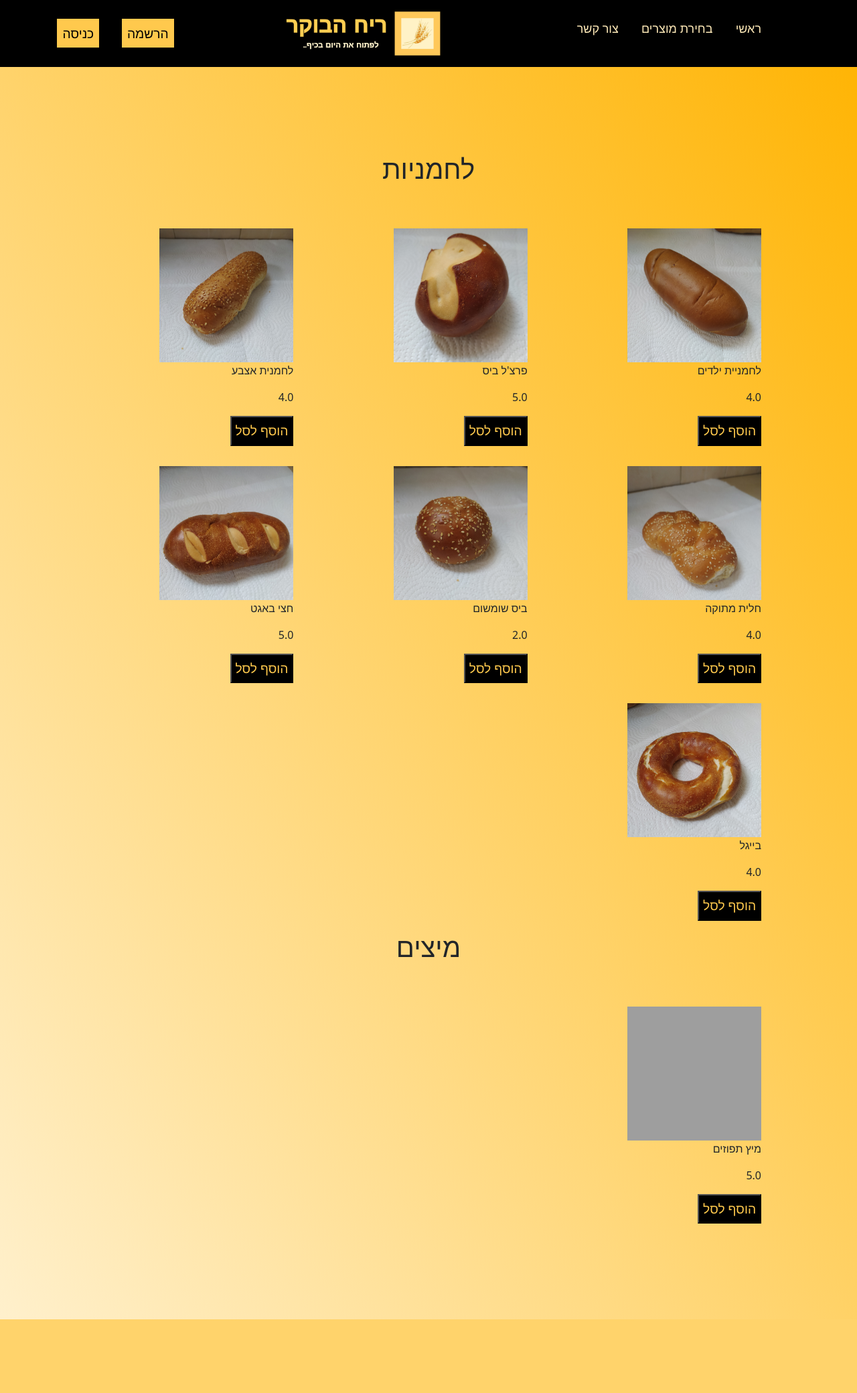
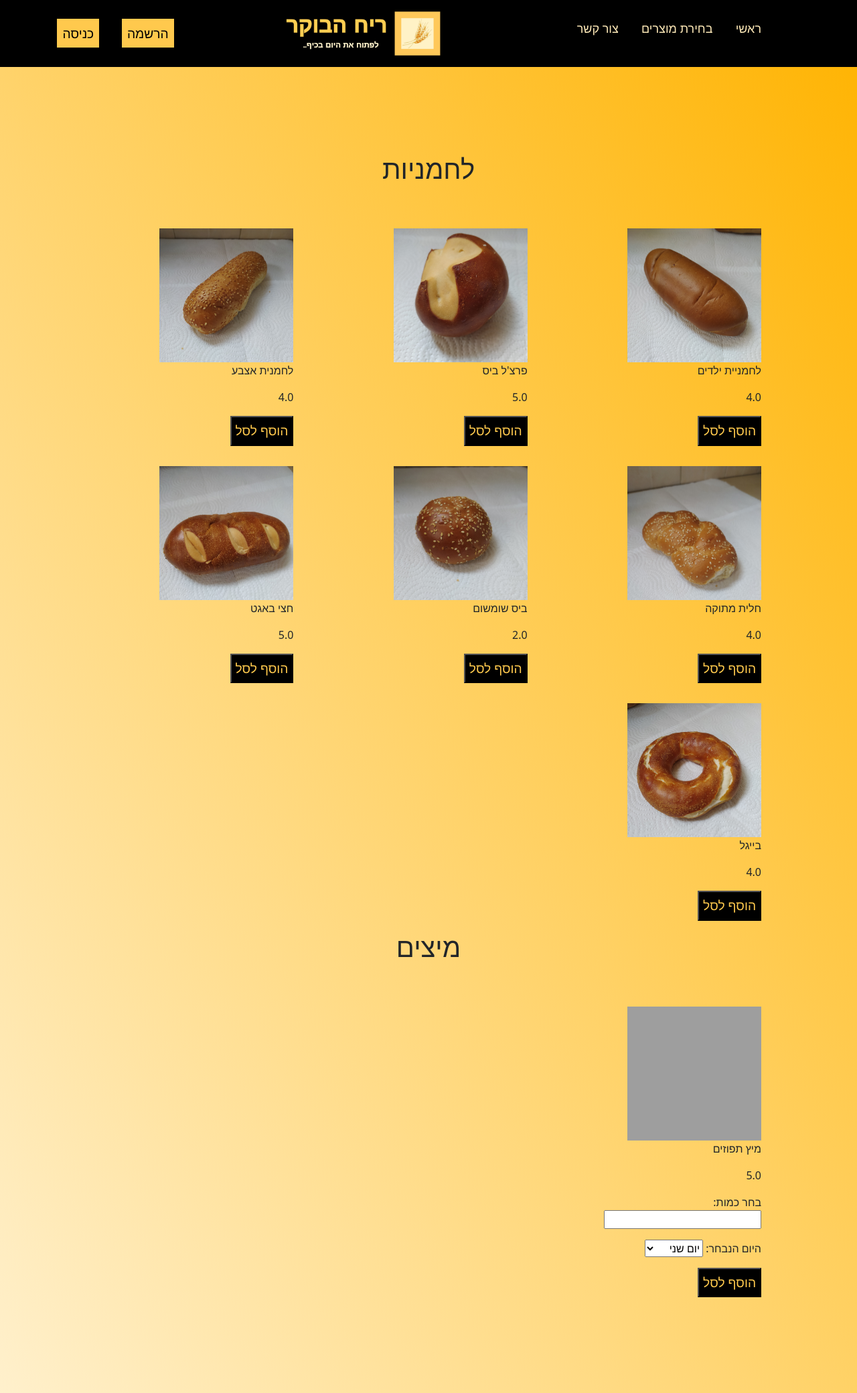
Before and after one commit to rachelistone/morningSmell, a Django app: page /products/ in a window 1280 px wide. Shown: the whole page at 67% size. Before the commit the page ends 1970 px from the top, so only its background shows below. Run offline with Django 3.2, Linux system fonts and the light colour scheme; data comes from the database, SQL or seed files in the repository; parts of the project's set-up code (start-up, migrations or seed data) failed here and were passed over; grey boxes are pictures that could not be loaded.

Commit message:
add to cart only displayed not returns httpresponse

```diff
--- a/invitations/forms.py
+++ b/invitations/forms.py
@@ -1,8 +1,9 @@
 from django import forms
-from .models import Contact, Address
+from .models import Contact, Address, ProdUser
 from django.contrib.auth.forms import UserCreationForm, AuthenticationForm
 from django.contrib.auth.models import User
 from django.core.validators import RegexValidator
+from datetime import datetime as date
 
 class UserRegistrationForm(UserCreationForm):
     username = forms.CharField(label='שם מלא:')
@@ -46,3 +47,17 @@ class AddressForm(forms.ModelForm):
     class Meta:
         model = Address
         fields = ['town','street', 'house_num', 'apt_num','level', 'enter']
+
+class ProdUserAddForm(forms.ModelForm):
+    amount = forms.IntegerField(label="בחר כמות:")
+    weekDay = ((6,'יום ראשון'),(0,'יום שני'),(1,'יום שלישי'),(2,'יום רביעי'),(3,'יום חמישי'),(4,'יום שישי'))
+
+    def get_tmrw():
+        weekday=date.now().weekday()
+        if weekday==4:
+            return weekday+2
+        return (weekday+1) % 7
+    day = forms.ChoiceField(label="היום הנבחר:", choices=weekDay, initial=get_tmrw())
+    class Meta:
+        model = ProdUser
+        fields = ['amount', 'day']
--- a/invitations/models.py
+++ b/invitations/models.py
@@ -57,7 +57,7 @@ class ProdUser(models.Model):
     product = models.ForeignKey(Product, on_delete=models.CASCADE)
     amount = models.IntegerField()
 
-    weekDay = ((6,'SUNDAY'),(0,'MONDAY'),(1,'TUESDAY'),(2,'WEDNESDAY'),(3,'THURSDAY'),(4,'FRIDAY'))
+    weekDay = ((6,'יום ראשון'),(0,'יום שני'),(1,'יום שלישי'),(2,'יום רביעי'),(3,'יום חמישי'),(4,'יום שישי'))
 
     def get_tmrw():
         weekday=date.now().weekday()
--- a/invitations/templates/invitations/products.html
+++ b/invitations/templates/invitations/products.html
@@ -25,7 +25,12 @@
 		<div class="under-pic">
 			<p>{{product.product_name}}</p>
 			<p>{{product.price}}</p>
-			<button class="mybtn">הוסף לסל</button>
+			<form action="{% url 'products' %}" method ="POST">
+				{% csrf_token %}
+				<fieldset display="block" class="add">{{form.as_p}}</fieldset>
+				<input name="product" type="hidden" value="{{product.id}}">
+				<button class="mybtn" type="submit" >הוסף לסל</button>
+			</form>
 		</div>
 		</div>
 	</div>
--- a/invitations/views.py
+++ b/invitations/views.py
@@ -2,7 +2,7 @@ from django.shortcuts import render, redirect, get_object_or_404
 from .models import Contact, Product, Address
 from django.contrib import messages
 from django.db import IntegrityError
-from .forms import UserRegistrationForm, ContactForm, UserLoginForm, AddressForm
+from .forms import UserRegistrationForm, ContactForm, UserLoginForm, AddressForm, ProdUserAddForm
 from django.contrib.auth import login, logout, authenticate
 from django.contrib.auth.models import User
 
@@ -14,9 +14,9 @@ def products(request):
     if request.method=='GET':
         products_lc = Product.objects.filter(category='לחמניות')
         products_mz = Product.objects.filter(category='מיצים')
-        return render(request, 'invitations/products.html', {'products_lc': products_lc, 'products_mz': products_mz})
+        return render(request, 'invitations/products.html', {'products_lc': products_lc, 'products_mz': products_mz, 'form': ProdUserAddForm()})
     else:
-        pass
+        print(request.POST['amount'], request.POST['day'])
 
 def cart(request):
     content = {}
```
